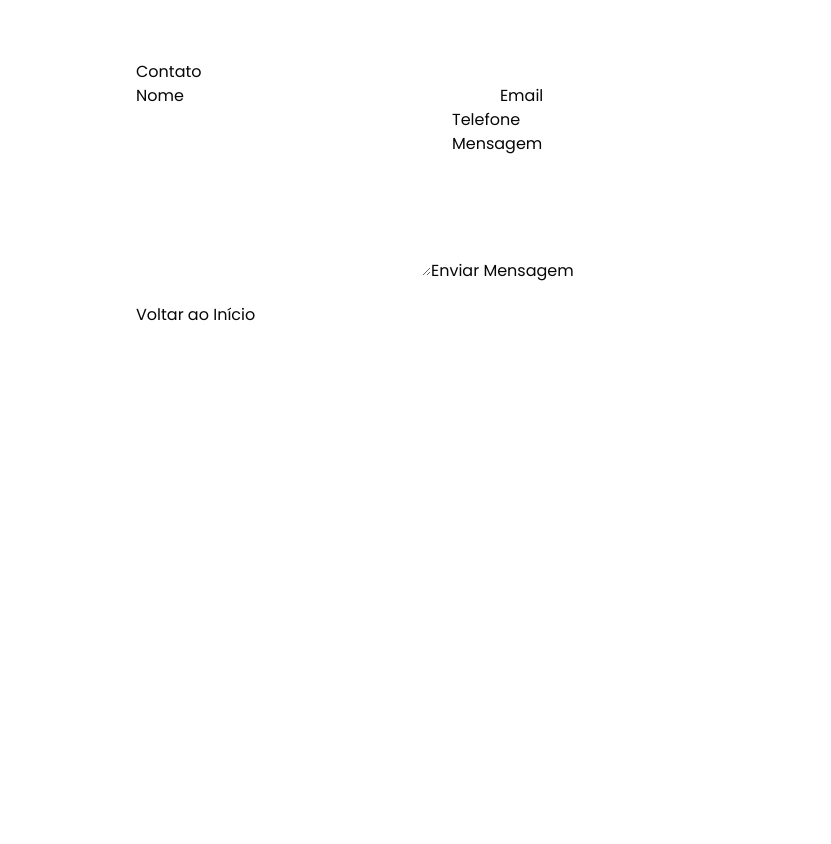
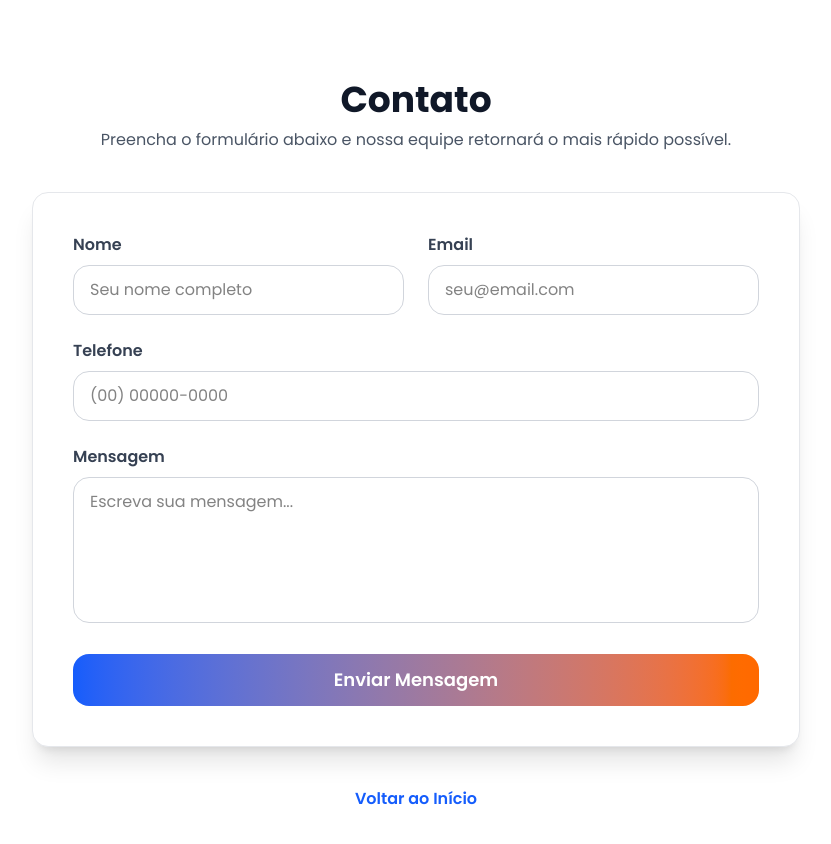
Before and after one commit to nazaimportadora-beep/arena-link-ia, a Next.js app: page /contato in a window 1280 px wide. Shown: the top 844 px of the page, without its empty margins (224-1055 px from the left). Before the commit the page ends 800 px from the top, so only its background shows below. Built offline with nearby package versions, Linux system fonts and the light colour scheme.

Commit message:
Update page.tsx

```diff
--- a/app/contato/page.tsx
+++ b/app/contato/page.tsx
@@ -1,7 +1,7 @@
-"use client"
+"use client";
 
-import { useState } from "react"
-import Link from "next/link"
+import { useState } from "react";
+import Link from "next/link";
 
 export default function ContatoPage() {
   const [formData, setFormData] = useState({
@@ -9,65 +9,125 @@ export default function ContatoPage() {
     email: "",
     phone: "",
     message: "",
-  })
+  });
 
-  const [isSubmitted, setIsSubmitted] = useState(false)
-  const [error, setError] = useState("")
+  const [isSubmitted, setIsSubmitted] = useState(false);
+  const [isLoading, setIsLoading] = useState(false);
+  const [error, setError] = useState("");
 
   const handleChange = (e: React.ChangeEvent<HTMLInputElement | HTMLTextAreaElement>) => {
-    setFormData({ ...formData, [e.target.name]: e.target.value })
-  }
+    setFormData({ ...formData, [e.target.name]: e.target.value });
+  };
 
   const handleSubmit = async (e: React.FormEvent) => {
-    e.preventDefault()
-    setIsSubmitted(true)
-    setError("")
+    e.preventDefault();
+    setIsLoading(true);
+    setIsSubmitted(false);
+    setError("");
 
-    await new Promise((resolve) => setTimeout(resolve, 1500))
-    alert("Mensagem enviada com sucesso!")
-
-    setFormData({
-      name: "",
-      email: "",
-      phone: "",
-      message: "",
-    })
-    setIsSubmitted(false)
-  }
+    // Simulação de envio (retire se for conectar com API)
+    setTimeout(() => {
+      setIsSubmitted(true);
+      setIsLoading(false);
+    }, 1200);
+  };
 
   return (
-    <div style={{ maxWidth: 600, margin: "40px auto", padding: 20 }}>
-      <h1>Contato</h1>
+    <div className="w-full flex flex-col items-center px-4 py-20 bg-white">
 
-      <form onSubmit={handleSubmit}>
-        <label>Nome</label>
-        <input name="name" value={formData.name} onChange={handleChange} required />
+      {/* Título */}
+      <h1 className="text-4xl font-bold text-gray-900 mb-2">Contato</h1>
+      <p className="text-gray-600 mb-10 text-center max-w-2xl">
+        Preencha o formulário abaixo e nossa equipe retornará o mais rápido possível.
+      </p>
 
-        <label>Email</label>
-        <input name="email" type="email" value={formData.email} onChange={handleChange} required />
+      {/* Formulário */}
+      <form
+        onSubmit={handleSubmit}
+        className="w-full max-w-3xl bg-white shadow-xl rounded-2xl p-10 border border-gray-200 space-y-6"
+      >
+        {/* Linha Nome + Email */}
+        <div className="grid grid-cols-1 md:grid-cols-2 gap-6">
+          <div>
+            <label className="font-semibold text-gray-700">Nome</label>
+            <input
+              type="text"
+              name="name"
+              required
+              onChange={handleChange}
+              className="w-full mt-2 px-4 py-3 rounded-xl border border-gray-300 focus:ring-2 focus:ring-blue-500 outline-none"
+              placeholder="Seu nome completo"
+            />
+          </div>
 
-        <label>Telefone</label>
-        <input name="phone" value={formData.phone} onChange={handleChange} />
+          <div>
+            <label className="font-semibold text-gray-700">Email</label>
+            <input
+              type="email"
+              name="email"
+              required
+              onChange={handleChange}
+              className="w-full mt-2 px-4 py-3 rounded-xl border border-gray-300 focus:ring-2 focus:ring-blue-500 outline-none"
+              placeholder="seu@email.com"
+            />
+          </div>
+        </div>
 
-        <label>Mensagem</label>
-        <textarea
-          name="message"
-          rows={5}
-          value={formData.message}
-          onChange={handleChange}
-          required
-        />
+        {/* Telefone */}
+        <div>
+          <label className="font-semibold text-gray-700">Telefone</label>
+          <input
+            type="text"
+            name="phone"
+            onChange={handleChange}
+            className="w-full mt-2 px-4 py-3 rounded-xl border border-gray-300 focus:ring-2 focus:ring-blue-500 outline-none"
+            placeholder="(00) 00000-0000"
+          />
+        </div>
 
-        <button type="submit" disabled={isSubmitted}>
-          {isSubmitted ? "Enviando..." : "Enviar Mensagem"}
+        {/* Mensagem */}
+        <div>
+          <label className="font-semibold text-gray-700">Mensagem</label>
+          <textarea
+            name="message"
+            required
+            rows={5}
+            onChange={handleChange}
+            className="w-full mt-2 px-4 py-3 rounded-xl border border-gray-300 focus:ring-2 focus:ring-blue-500 outline-none resize-none"
+            placeholder="Escreva sua mensagem..."
+          />
+        </div>
+
+        {/* Respostas */}
+        {isSubmitted && (
+          <p className="text-green-600 font-semibold">
+            Mensagem enviada com sucesso!
+          </p>
+        )}
+
+        {error && (
+          <p className="text-red-600 font-semibold">
+            {error}
+          </p>
+        )}
+
+        {/* Botão */}
+        <button
+          type="submit"
+          disabled={isLoading}
+          className="w-full py-3 bg-gradient-to-r from-blue-600 to-orange-500 text-white text-lg font-semibold rounded-xl hover:opacity-90 transition disabled:opacity-50"
+        >
+          {isLoading ? "Enviando..." : "Enviar Mensagem"}
         </button>
       </form>
 
-      {error && <p style={{ color: "red" }}>{error}</p>}
-
-      <p style={{ marginTop: 20 }}>
-        <Link href="/">Voltar ao Início</Link>
-      </p>
+      {/* Voltar */}
+      <Link
+        href="/"
+        className="mt-10 text-blue-600 font-semibold hover:underline"
+      >
+        Voltar ao Início
+      </Link>
     </div>
-  )
+  );
 }
```
